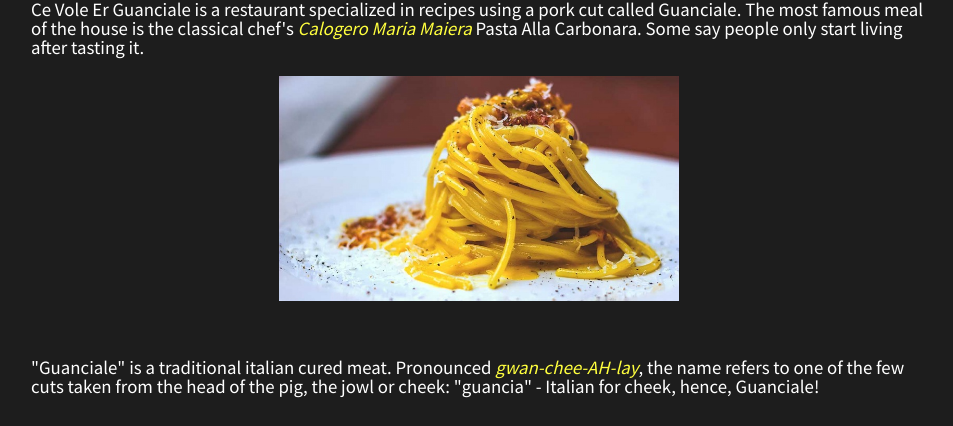
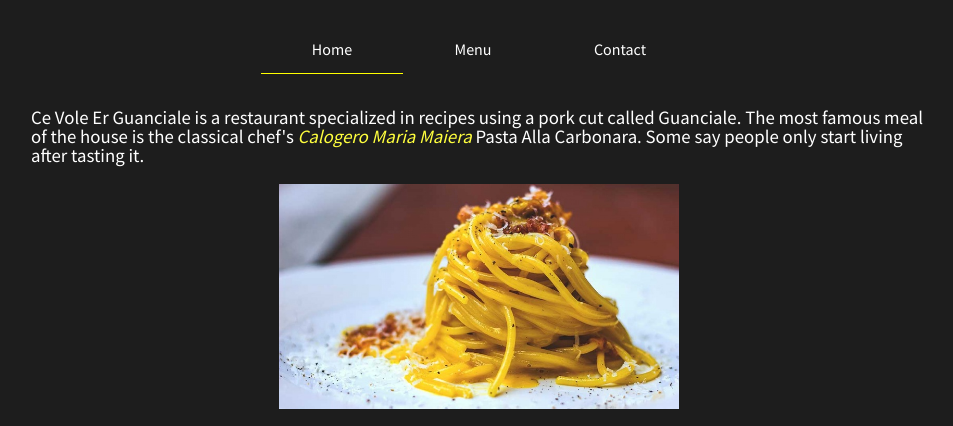
Before and after one commit to notstoe/restaurant-page, a website built with webpack: page dist/index.html in a window 1280 px wide. Shown: the part 82-508 px from the top of the page, without its empty margins (161-1114 px from the left). Built offline with nearby package versions, Linux system fonts and the light colour scheme; a web font is replaced by a local one.

Commit message:
generating home content through webpack working

```diff
--- /dev/null
+++ b/scripts/functionHomeContent.js
@@ -0,0 +1,52 @@
+function homeContent(){
+
+    const contentDiv = document.querySelector('#content');
+
+    const contentHome = document.createElement('div');
+    contentHome.classList.add('homePageContent');
+
+        const chefsName = document.createElement('a');
+        chefsName.classList.add('italicTxt');
+        chefsName.setAttribute('id','chefName');
+        chefsName.setAttribute('href','https://www.instagram.com/ego_wino/');
+        chefsName.textContent = 'Calogero Maria Maiera';
+
+    const restaurantDescrip = document.createElement('p');
+        restaurantDescrip.setAttribute('id','descriptionRestaurant');
+        const part1txt = document.createTextNode('Ce Vole Er Guanciale is a restaurant specialized in recipes using a pork cut called Guanciale. The most famous meal of the house is the classical chef\'s ');
+        const part2txt = document.createTextNode(' Pasta Alla Carbonara. Some say people only start living after tasting it.');
+
+        restaurantDescrip.appendChild(part1txt);
+        restaurantDescrip.appendChild(chefsName);
+        restaurantDescrip.appendChild(part2txt);
+
+    contentHome.appendChild(restaurantDescrip);
+
+    const carbonaraImg = document.createElement('img');
+        carbonaraImg.setAttribute('src', 'assets/carbonara.jpg');
+        carbonaraImg.setAttribute('id', 'carbonaraImg');
+        carbonaraImg.setAttribute('alt', 'Carbonara Pasta');
+        contentHome.appendChild(carbonaraImg);
+
+    contentDiv.appendChild(contentHome);
+
+    const guancialeDescript = document.createElement('p');
+        guancialeDescript.setAttribute('id','descriptionGuanciale');
+
+            const guancialeLink = document.createElement('a');
+                guancialeLink.setAttribute('href', 'https://en.wikipedia.org/wiki/Guanciale');
+                guancialeLink.classList.add('italicTxt');
+                guancialeLink.textContent = 'gwan-chee-AH-lay';
+
+            const guancialetxt1 = document.createTextNode('\"Guanciale\" is a traditional italian cured meat. Pronounced ');
+            const guancialetxt2 = document.createTextNode(' the name refers to one of the few cuts taken from the head of the pig, the jowl or cheek: "guancia" - Italian for cheek, hence, Guanciale!');
+
+        guancialeDescript.appendChild(guancialetxt1);
+        guancialeDescript.appendChild(guancialeLink);
+        guancialeDescript.appendChild(guancialetxt2);
+
+        contentHome.appendChild(guancialeDescript);
+
+}
+
+export { homeContent }
--- a/scripts/functionLoadPage.js
+++ b/scripts/functionLoadPage.js
@@ -3,9 +3,31 @@ function loadPage(){
     const contentDiv = document.querySelector('#content');
 
     const pageTitle = document.createElement('h1');
-    pageTitle.setAttribute('id','pageTitle');
-    pageTitle.textContent = 'Ce Vole Er Guanciale';
-    contentDiv.appendChild(pageTitle);
+        pageTitle.setAttribute('id','pageTitle');
+        pageTitle.textContent = 'Ce Vole Er Guanciale';
+        contentDiv.appendChild(pageTitle);
+
+    const navBar = document.createElement('div');
+        navBar.classList.add('containerNavBar');
+
+        const homeElement = document.createElement('div');
+            homeElement.classList.add('navBarElement', 'activeTab');
+            homeElement.setAttribute('id', 'home');
+            homeElement.textContent = 'Home';
+        const menuElement = document.createElement('div');
+            menuElement.classList.add('navBarElement');
+            menuElement.setAttribute('id', 'menu');
+            menuElement.textContent = 'Menu';
+        const contactElement = document.createElement('div');
+            contactElement.classList.add('navBarElement');
+            contactElement.setAttribute('id', 'contact');
+            contactElement.textContent = 'Contact';
+
+        navBar.appendChild(homeElement);
+        navBar.appendChild(menuElement);
+        navBar.appendChild(contactElement);
+
+        contentDiv.appendChild(navBar);
 
 }
 
--- a/src/index.js
+++ b/src/index.js
@@ -1,3 +1,5 @@
-import { loadPage } from '../scripts/functionLoadPage.js'
+import { loadPage } from '../scripts/functionLoadPage'
+import { homeContent } from '../scripts/functionHomeContent'
 
 loadPage()
+homeContent()
```
Also changed, not shown: dist/index.html, dist/main.js.
